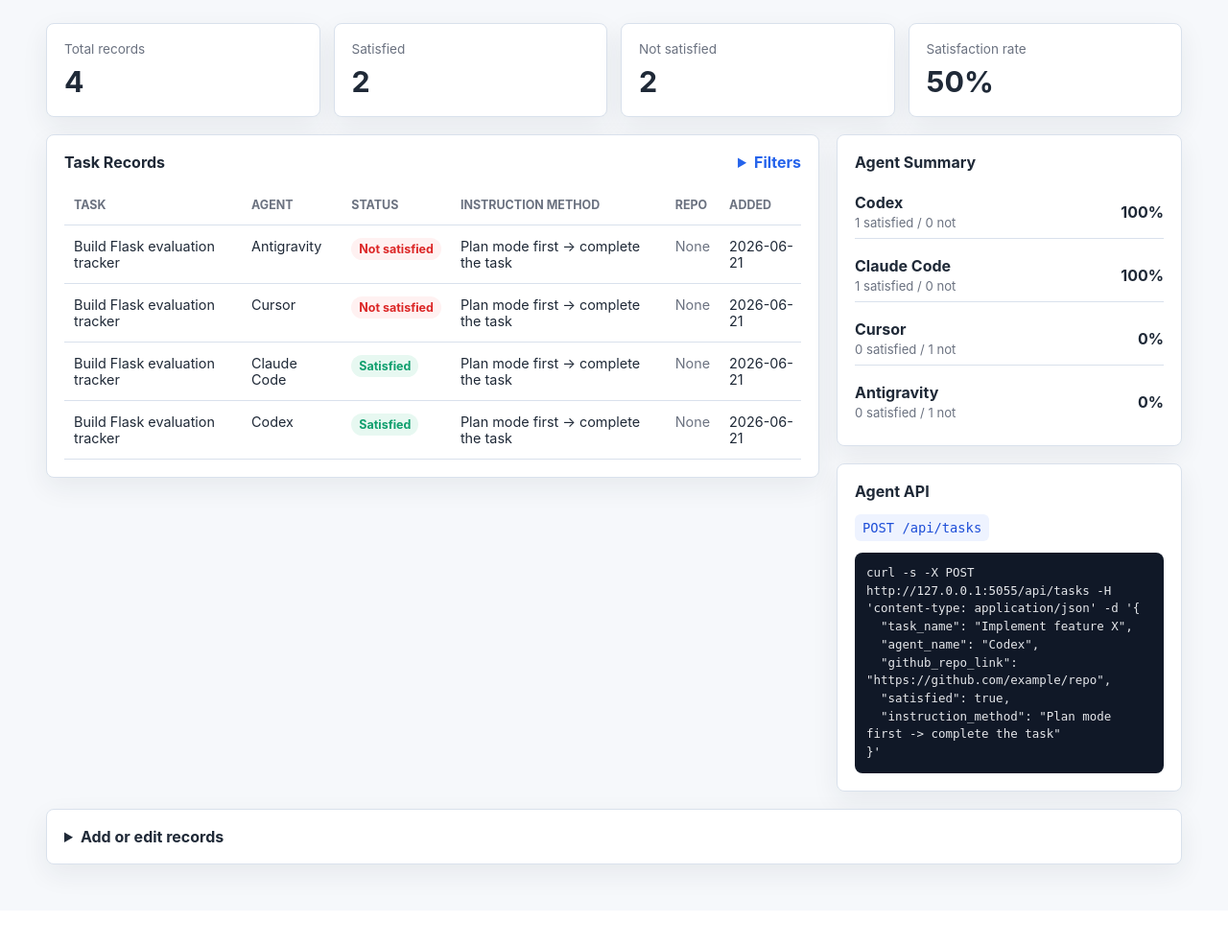
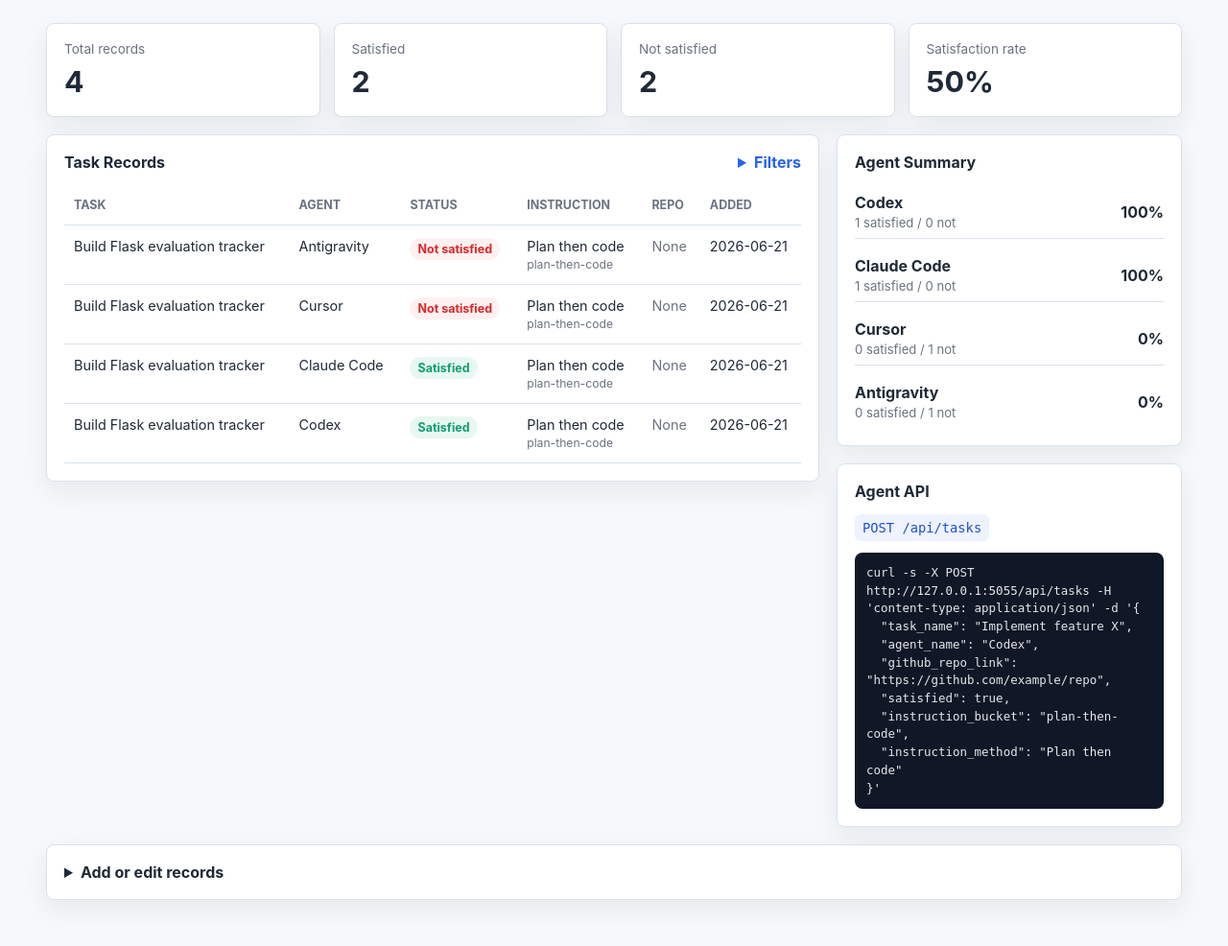
Before and after one commit to BrianTruong23/compare-between-coding-agents, a Flask app: page / in a window 1280 px wide. Shown: the part 106-1092 px from the top of the page at 96% size. Before the commit the page ends 1028 px from the top, so only its background shows below. Run offline with Flask 3, Linux system fonts and the light colour scheme; data comes from the database, SQL or seed files in the repository.

Commit message:
Group instruction methods by bucket

```diff
--- a/app.py
+++ b/app.py
@@ -12,7 +12,9 @@ DATA_DIR = BASE_DIR / "data"
 DEFAULT_DB_PATH = DATA_DIR / "evaluations.db"
 DEFAULT_EXPORT_PATH = DATA_DIR / "export.json"
 AGENTS = ["Codex", "Claude Code", "Cursor", "Antigravity"]
-DEFAULT_METHOD = "Plan mode first -> complete the task"
+DEFAULT_METHOD = "Plan then code"
+DEFAULT_METHOD_BUCKET = "plan-then-code"
+LEGACY_DEFAULT_METHOD = "Plan mode first -> complete the task"
 
 
 def create_app(test_config=None):
@@ -69,18 +71,19 @@ def create_app(test_config=None):
     def save_method():
         method_id = request.form.get("id")
         name = require_form("name")
+        bucket = require_form("bucket")
         steps = request.form.get("steps", "").strip()
         if method_id:
             query_db(
-                "UPDATE instruction_methods SET name = ?, steps = ? WHERE id = ?",
-                (name, steps, method_id),
+                "UPDATE instruction_methods SET name = ?, bucket = ?, steps = ? WHERE id = ?",
+                (name, bucket, steps, method_id),
                 commit=True,
             )
             flash("Instruction method updated.")
         else:
             query_db(
-                "INSERT INTO instruction_methods (name, steps, created_at) VALUES (?, ?, ?)",
-                (name, steps, now()),
+                "INSERT INTO instruction_methods (name, bucket, steps, created_at) VALUES (?, ?, ?, ?)",
+                (name, bucket, steps, now()),
                 commit=True,
             )
             flash("Instruction method added.")
@@ -90,7 +93,10 @@ def create_app(test_config=None):
     def api_add_task():
         payload = request.get_json(silent=True) or {}
         try:
-            method_id = resolve_method(payload.get("instruction_method") or payload.get("method_name") or DEFAULT_METHOD)
+            method_id = resolve_method(
+                payload.get("instruction_method") or payload.get("method_name") or DEFAULT_METHOD,
+                payload.get("instruction_bucket") or payload.get("method_bucket") or DEFAULT_METHOD_BUCKET,
+            )
             record = create_task_record(
                 {
                     "task_name": clean_required(payload.get("task_name"), "task_name"),
@@ -163,6 +169,7 @@ def init_db(path):
             CREATE TABLE IF NOT EXISTS instruction_methods (
                 id INTEGER PRIMARY KEY AUTOINCREMENT,
                 name TEXT NOT NULL UNIQUE,
+                bucket TEXT NOT NULL DEFAULT 'plan-then-code',
                 steps TEXT DEFAULT '',
                 created_at TEXT NOT NULL
             );
@@ -180,6 +187,7 @@ def init_db(path):
             );
             """
         )
+        ensure_method_bucket_column(db)
         seed_methods(db)
         migrate_old_evaluations(db)
         seed_records(db)
@@ -188,24 +196,61 @@ def init_db(path):
         db.close()
 
 
+def ensure_method_bucket_column(db):
+    columns = {row[1] for row in db.execute("PRAGMA table_info(instruction_methods)").fetchall()}
+    if "bucket" not in columns:
+        db.execute(
+            "ALTER TABLE instruction_methods ADD COLUMN bucket TEXT NOT NULL DEFAULT 'plan-then-code'"
+        )
+    db.execute(
+        "UPDATE instruction_methods SET bucket = ? WHERE bucket IS NULL OR bucket = ''",
+        (DEFAULT_METHOD_BUCKET,),
+    )
+
+
 def seed_methods(db):
+    legacy = db.execute("SELECT id FROM instruction_methods WHERE name = ?", (LEGACY_DEFAULT_METHOD,)).fetchone()
     existing = db.execute("SELECT id FROM instruction_methods WHERE name = ?", (DEFAULT_METHOD,)).fetchone()
+    if legacy:
+        if existing:
+            db.execute("UPDATE task_records SET method_id = ? WHERE method_id = ?", (existing[0], legacy[0]))
+            if table_exists(db, "evaluations"):
+                db.execute("UPDATE evaluations SET method_id = ? WHERE method_id = ?", (existing[0], legacy[0]))
+            db.execute("DELETE FROM instruction_methods WHERE id = ?", (legacy[0],))
+        else:
+            db.execute(
+                "UPDATE instruction_methods SET name = ?, bucket = ? WHERE id = ?",
+                (DEFAULT_METHOD, DEFAULT_METHOD_BUCKET, legacy[0]),
+            )
+            existing = db.execute("SELECT id FROM instruction_methods WHERE name = ?", (DEFAULT_METHOD,)).fetchone()
     if existing:
+        db.execute(
+            "UPDATE instruction_methods SET bucket = ? WHERE id = ? AND (bucket IS NULL OR bucket = '')",
+            (DEFAULT_METHOD_BUCKET, existing[0]),
+        )
         return
     db.execute(
         """
-        INSERT INTO instruction_methods (name, steps, created_at)
-        VALUES (?, ?, ?)
+        INSERT INTO instruction_methods (name, bucket, steps, created_at)
+        VALUES (?, ?, ?, ?)
         """,
         (
             DEFAULT_METHOD,
+            DEFAULT_METHOD_BUCKET,
             "1. Ask the agent for a concrete implementation plan.\n"
             "2. Review the plan.\n"
             "3. Ask the agent to complete the task.\n"
             "4. Record whether the result satisfied the need.",
             now(),
         ),
-    )
+        )
+
+
+def table_exists(db, table_name):
+    return db.execute(
+        "SELECT 1 FROM sqlite_master WHERE type = 'table' AND name = ?",
+        (table_name,),
+    ).fetchone() is not None
 
 
 def migrate_old_evaluations(db):
@@ -275,7 +320,7 @@ def dashboard_data(filters):
 
     records = query_db(
         f"""
-        SELECT r.*, m.name AS method_name
+        SELECT r.*, m.name AS method_name, m.bucket AS method_bucket
         FROM task_records r
         JOIN instruction_methods m ON m.id = r.method_id
         {where_sql}
@@ -283,7 +328,8 @@ def dashboard_data(filters):
         """,
         tuple(params),
     )
-    methods = query_db("SELECT * FROM instruction_methods ORDER BY name")
+    methods = query_db("SELECT * FROM instruction_methods ORDER BY bucket, name")
+    method_groups = group_methods(methods)
 
     total = len(records)
     satisfied = sum(1 for row in records if row["satisfied"])
@@ -307,6 +353,7 @@ def dashboard_data(filters):
     return {
         "records": records,
         "methods": methods,
+        "method_groups": method_groups,
         "agent_stats": agent_stats,
         "summary": {
             "total": total,
@@ -318,14 +365,28 @@ def dashboard_data(filters):
     }
 
 
+def group_methods(methods):
+    groups = []
+    by_bucket = {}
+    for method in methods:
+        bucket = method["bucket"] or DEFAULT_METHOD_BUCKET
+        if bucket not in by_bucket:
+            by_bucket[bucket] = []
+            groups.append({"bucket": bucket, "methods": by_bucket[bucket]})
+        by_bucket[bucket].append(method)
+    return groups
+
+
 def api_example(methods):
     method_name = methods[0]["name"] if methods else DEFAULT_METHOD
+    method_bucket = methods[0]["bucket"] if methods else DEFAULT_METHOD_BUCKET
     return json.dumps(
         {
             "task_name": "Implement feature X",
             "agent_name": "Codex",
             "github_repo_link": "https://github.com/example/repo",
             "satisfied": True,
+            "instruction_bucket": method_bucket,
             "instruction_method": method_name,
         },
         indent=2,
@@ -374,16 +435,19 @@ def update_task_record(task_id, payload):
     )
 
 
-def resolve_method(name):
+def resolve_method(name, bucket=DEFAULT_METHOD_BUCKET):
     method_name = str(name or "").strip()
+    method_bucket = str(bucket or DEFAULT_METHOD_BUCKET).strip()
     if not method_name:
         raise ValueError("instruction_method is required")
+    if method_name == LEGACY_DEFAULT_METHOD:
+        method_name = DEFAULT_METHOD
     row = query_db("SELECT id FROM instruction_methods WHERE name = ?", (method_name,), one=True)
     if row:
         return row["id"]
     query_db(
-        "INSERT INTO instruction_methods (name, steps, created_at) VALUES (?, ?, ?)",
-        (method_name, "", now()),
+        "INSERT INTO instruction_methods (name, bucket, steps, created_at) VALUES (?, ?, ?, ?)",
+        (method_name, method_bucket, "", now()),
         commit=True,
     )
     row = query_db("SELECT id FROM instruction_methods WHERE name = ?", (method_name,), one=True)
@@ -424,7 +488,7 @@ def insert_rows(db, table, rows):
     if not rows:
         return
     allowed_fields = {
-        "instruction_methods": ["id", "name", "steps", "created_at"],
+        "instruction_methods": ["id", "name", "bucket", "steps", "created_at"],
         "task_records": [
             "id",
             "task_name",
@@ -438,6 +502,9 @@ def insert_rows(db, table, rows):
     }[table]
     for row in rows:
         fields = [field for field in allowed_fields if field in row]
+        if table == "instruction_methods" and "bucket" not in fields:
+            row["bucket"] = DEFAULT_METHOD_BUCKET
+            fields.append("bucket")
         if table == "task_records" and "updated_at" not in fields:
             row["updated_at"] = row["created_at"]
             fields.append("updated_at")
--- a/static/styles.css
+++ b/static/styles.css
@@ -308,6 +308,13 @@ th {
   color: var(--muted);
 }
 
+.bucket-label {
+  color: var(--muted);
+  display: block;
+  font-size: 0.76rem;
+  margin-top: 3px;
+}
+
 .messages {
   display: grid;
   gap: 8px;
--- a/templates/dashboard.html
+++ b/templates/dashboard.html
@@ -75,8 +75,12 @@
                   Method
                   <select name="method_id">
                     <option value="">All methods</option>
-                    {% for method in methods %}
-                      <option value="{{ method.id }}" {% if filters.method_id|string == method.id|string %}selected{% endif %}>{{ method.name }}</option>
+                    {% for group in method_groups %}
+                      <optgroup label="{{ group.bucket }}">
+                        {% for method in group.methods %}
+                          <option value="{{ method.id }}" {% if filters.method_id|string == method.id|string %}selected{% endif %}>{{ method.name }}</option>
+                        {% endfor %}
+                      </optgroup>
                     {% endfor %}
                   </select>
                 </label>
@@ -93,7 +97,7 @@
                   <th>Task</th>
                   <th>Agent</th>
                   <th>Status</th>
-                  <th>Instruction Method</th>
+                  <th>Instruction</th>
                   <th>Repo</th>
                   <th>Added</th>
                   <th></th>
@@ -105,7 +109,10 @@
                     <td>{{ record.task_name }}</td>
                     <td>{{ record.agent_name }}</td>
                     <td><span class="status {{ 'pass' if record.satisfied else 'fail' }}">{{ 'Satisfied' if record.satisfied else 'Not satisfied' }}</span></td>
-                    <td>{{ record.method_name }}</td>
+                    <td>
+                      <span>{{ record.method_name }}</span>
+                      <small class="bucket-label">{{ record.method_bucket }}</small>
+                    </td>
                     <td>
                       {% if record.repo_link %}
                         <a href="{{ record.repo_link }}" target="_blank" rel="noreferrer">Open repo</a>
@@ -176,8 +183,12 @@
               </label>
               <label>Instruction method
                 <select name="method_id" required>
-                  {% for method in methods %}
-                    <option value="{{ method.id }}">{{ method.name }}</option>
+                  {% for group in method_groups %}
+                    <optgroup label="{{ group.bucket }}">
+                      {% for method in group.methods %}
+                        <option value="{{ method.id }}">{{ method.name }}</option>
+                      {% endfor %}
+                    </optgroup>
                   {% endfor %}
                 </select>
               </label>
@@ -190,6 +201,11 @@
             <form action="{{ url_for('save_method') }}" method="post" data-edit-form="method">
               <input type="hidden" name="id">
               <label>Name<input name="name" required></label>
+              <label>Bucket
+                <select name="bucket" required>
+                  <option value="plan-then-code">plan-then-code</option>
+                </select>
+              </label>
               <label>Steps<textarea name="steps" rows="4"></textarea></label>
               <button class="button primary" type="submit">Save method</button>
             </form>
@@ -208,7 +224,7 @@
           <h2>Methods</h2>
           {% for method in methods %}
             <div class="compact-row">
-              <span>{{ method.name }}</span>
+              <span>{{ method.name }} <small class="bucket-label">{{ method.bucket }}</small></span>
               <button class="link-button" type="button" data-target="method" data-edit='{{ dict(method)|tojson }}'>Edit</button>
             </div>
           {% endfor %}
```
Also changed, not shown: tests/test_app.py (+6 -2 lines), README.md.
